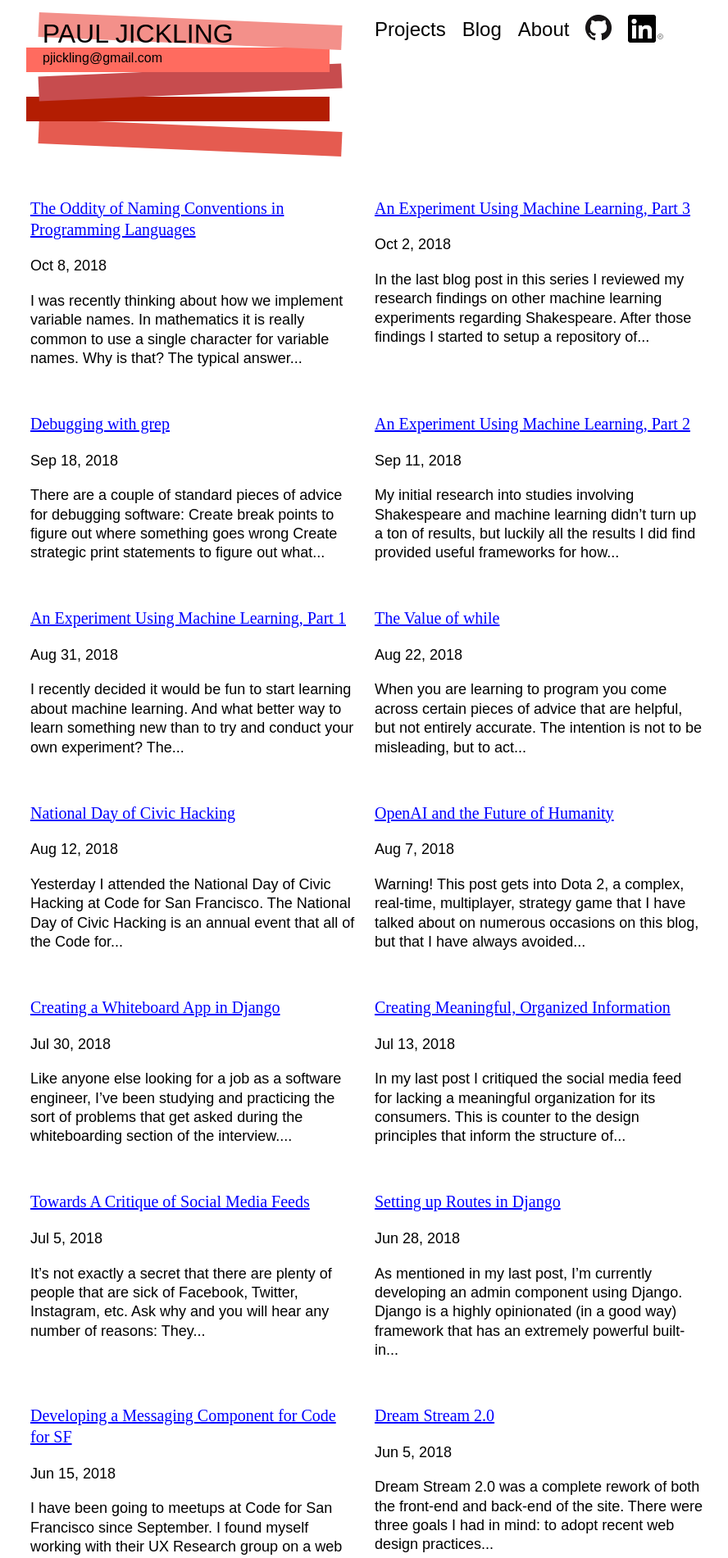
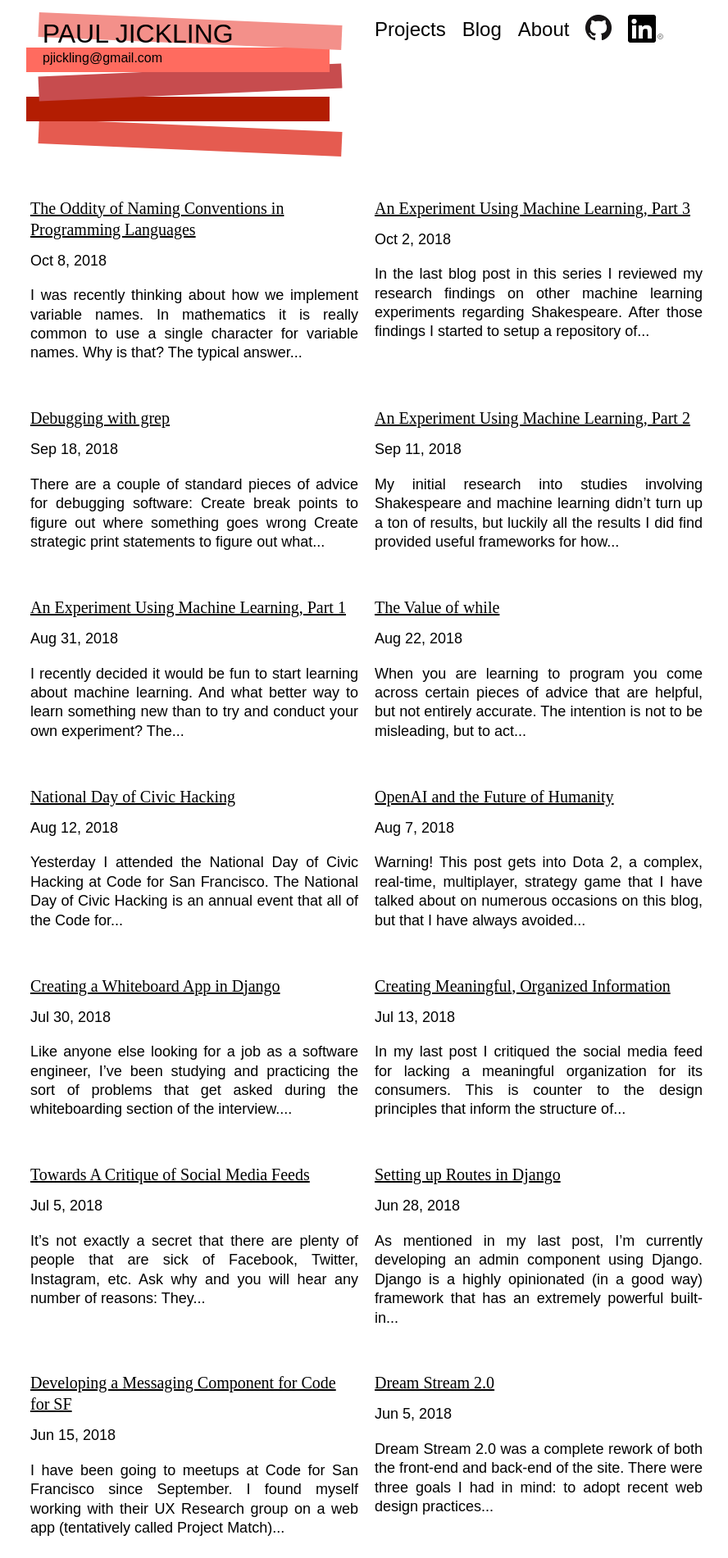
Before and after one commit to pauljickling/pauljickling.github.io, a Jekyll site: the page built from index.md, in a window 1280 px wide. Shown: the top 1901 px of the page at 82% size, without its empty margins (21-909 px from the left). Built offline with Jekyll 4.4.1, drawn with Linux system fonts in a browser that asks for light colours; some web fonts are replaced.

Commit message:
Style changes to try and create most consistent tone

```diff
--- a/_layouts/home.html
+++ b/_layouts/home.html
@@ -12,7 +12,7 @@ layout: default
         <h2 class="blog-title">{{ post.title | escape }}</h2>
         {% assign date_format = site.minima.date_format | default: "%b %-d, %Y" %}
         <span class="post-meta">{{ post.date | date: date_format }}</span>
-        <p>{{ post.content | strip_html | truncatewords: 30 }}</p></a>
+        <p class="snippet">{{ post.content | strip_html | truncatewords: 30 }}</p></a>
       </li>
     {% endfor %}
   </ul>
--- a/assets/main.css
+++ b/assets/main.css
@@ -125,7 +125,8 @@ h2.blog-title {
   font-family: 'Mukta Mahee', serif;
   font-weight: lighter;
   font-size: 20px;
-  color: blue;
+  color: black;
+  margin-bottom: 10px;
   text-decoration: underline;
 }
 
@@ -137,15 +138,6 @@ a.post-link {
   text-decoration: none;
   color: black;
   outline: 0;
-}
-
-a.post-link:hover {
-  text-decoration: underline;
-  color: blue;
-}
-a.post-link:active {
-  text-decoration: underline;
-  color: blue;
 }
 
 h1.post-title {
@@ -161,6 +153,18 @@ li.posts {
 
 span.post-meta {
   font-size: 18px;
+}
+
+p.snippet {
+  text-align: justify;
+}
+
+p.snippet:hover {
+ border-bottom: 5px solid #f3908a;
+}
+
+p.snippet:active {
+  border-bottom: 5px solid #f3908a;
 }
 
 /* Blog Post */
```
